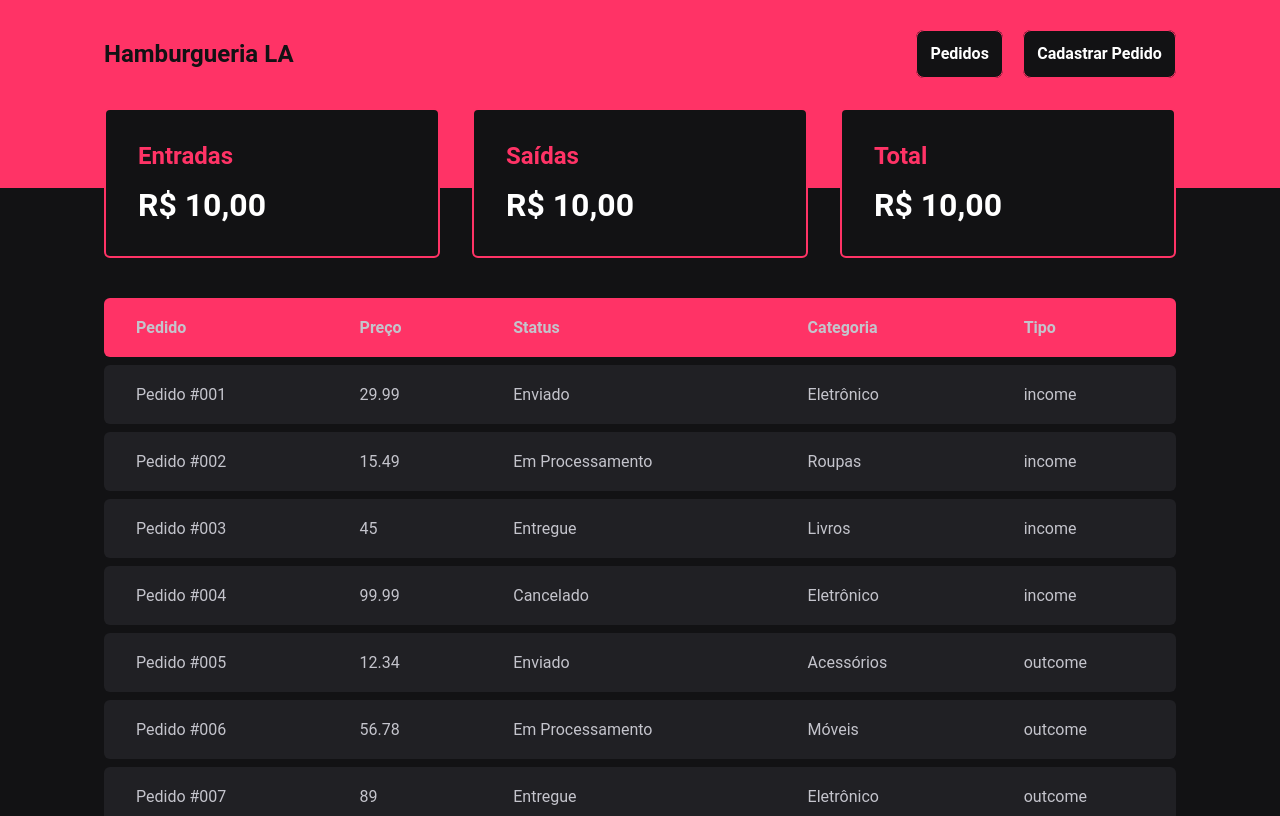
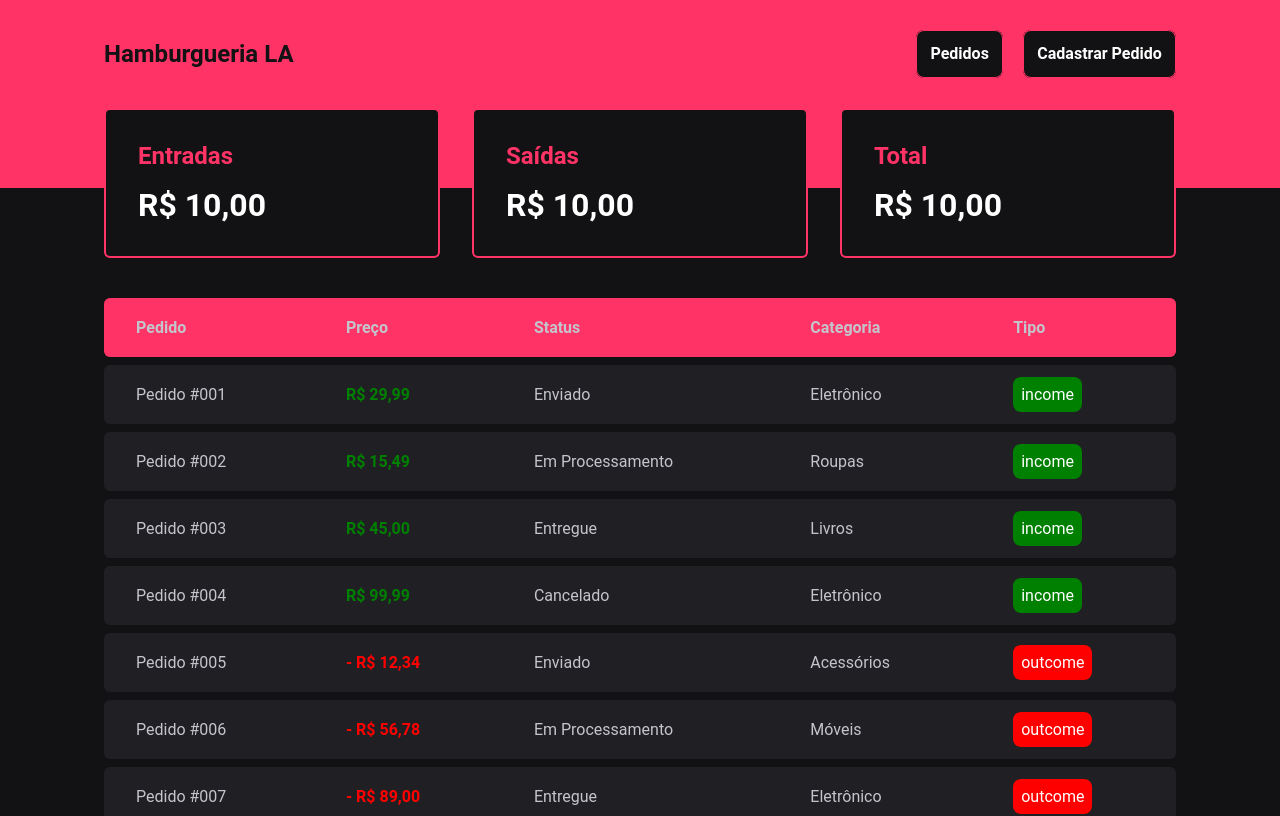
Before and after one commit to SvRafael/OrdersApp, a Vue app: page / in a window 1280 px wide. Shown: the top 816 px of the page. Built offline with nearby package versions, Linux system fonts and the light colour scheme; data requests are answered from the project's data file.

Commit message:
feat: formatacoes e css

```diff
--- a/src/components/Orders.module.css
+++ b/src/components/Orders.module.css
@@ -50,3 +50,28 @@ td {
     margin: 0rem auto 0;
     padding: 0 0.5rem;
 }
+
+.outcome{
+    color: red;
+    font-weight: bold;
+}
+
+.income{
+    color: green;
+    font-weight: bold;
+}
+
+.outcomeTag{
+    background: red;
+    color: #fff;
+    border-radius: 8px;
+    padding: 0.5rem;
+}
+
+
+.incomeTag{
+    background: green;
+    color: #fff;
+    border-radius: 8px;
+    padding: 0.5rem;
+}
--- a/src/components/Orders.vue
+++ b/src/components/Orders.vue
@@ -5,6 +5,7 @@ import { useData } from '../composables/useOrdersData';
 import { onMounted } from 'vue';
 import { useOrderStore } from '../store/ordersStore';
 import Pagination from '../components/Pagination.vue'
+import { dateFormatter, priceFormatter } from "../utils/formatter";
 
 const orderStore = useOrderStore();
 const { fetchData, fetchPaginateData } = useData();
@@ -34,10 +35,14 @@ onMounted(async () => {
       >
         <tr>
           <td>{{ order.order }}</td>
-          <td>{{ order.price }}</td>
+          <td :class="order.type == 'outcome' ? style.outcome : style.income">{{(order.type === 'outcome' ? '- ' : '') + priceFormatter.format(order.price) }}</td>
           <td>{{ order.status }}</td>
           <td>{{ order.category }}</td>
-          <td>{{ order.type }}</td>
+          <td>
+            <span :class="order.type == 'outcome' ? style.outcomeTag : style.incomeTag">
+              {{ order.type }}
+            </span>
+          </td>
         </tr>
       </tbody>
     </table>
--- /dev/null
+++ b/src/utils/formatter.ts
@@ -0,0 +1,6 @@
+export const dateFormatter = new Intl.DateTimeFormat('pt-BR');
+
+export const priceFormatter = new Intl.NumberFormat('pt-BR', {
+    style: 'currency',
+    currency: 'BRL'
+});
```
